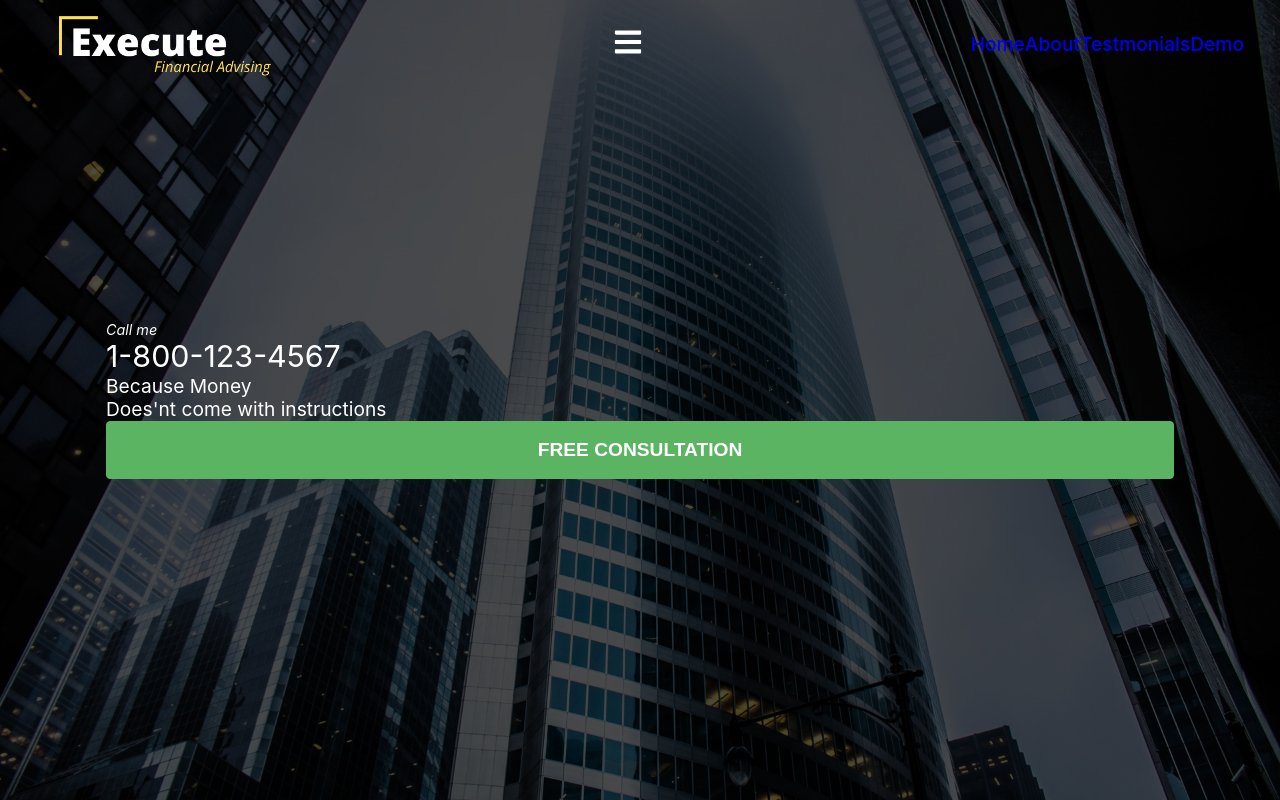
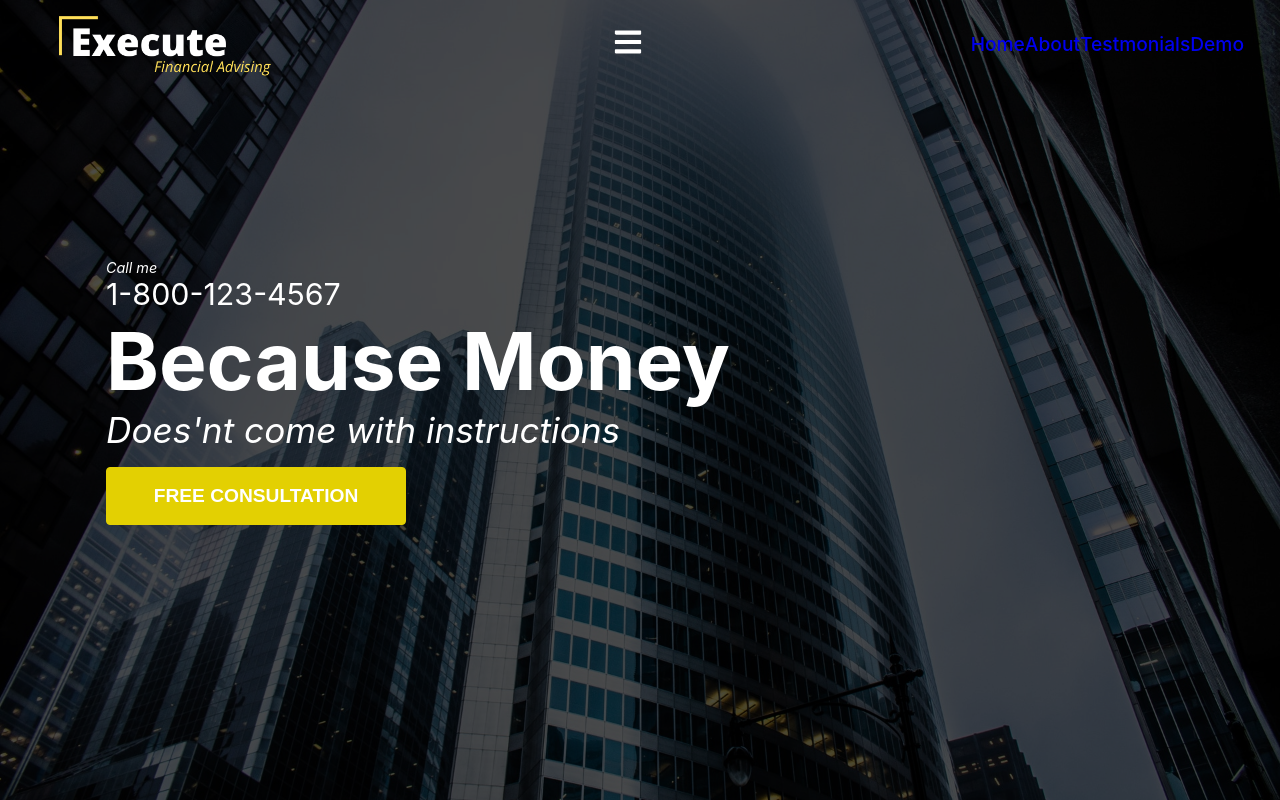
Before and after one commit to fabortwell/React-App, a React (Create React App) app: page / in a window 1280 px wide. Built offline with nearby package versions, Linux system fonts and the light colour scheme.

Commit message:
styled the button in hero section

```diff
--- a/src/components/Hero.css
+++ b/src/components/Hero.css
@@ -35,3 +35,20 @@
 .hero .content p:nth-child(2) {
     font-size: 1.9rem;
 }
+
+.hero .content p:nth-child(3) {
+    font-size: 5rem;
+    font-weight: 700;
+}
+
+.hero .content p:nth-child(4) {
+    font-size: 2.2rem;
+    font-style: italic;
+}
+
+.hero .button {
+    margin: 1rem 0;
+    width: 300px;
+    background-color: var(--secondary-dark);
+    border: 1px solid var(--secondary-dark);
+}
```
